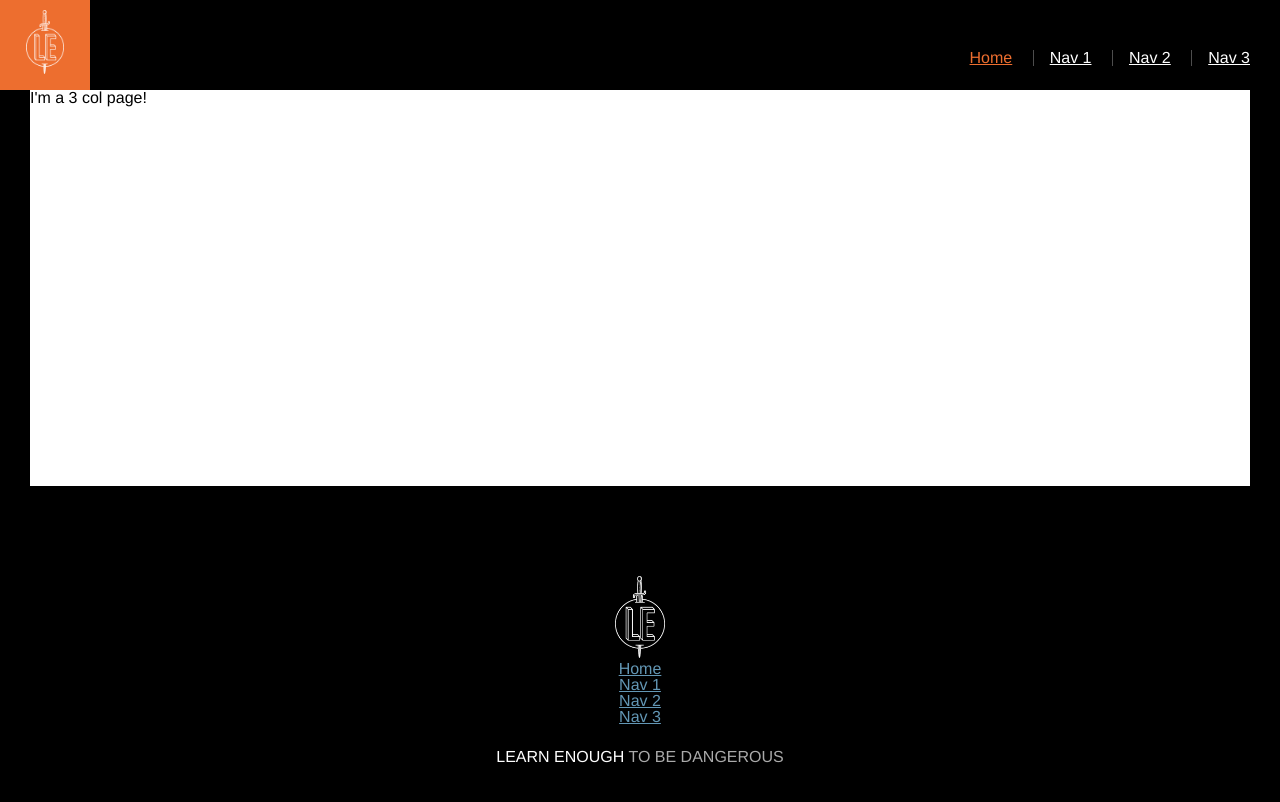
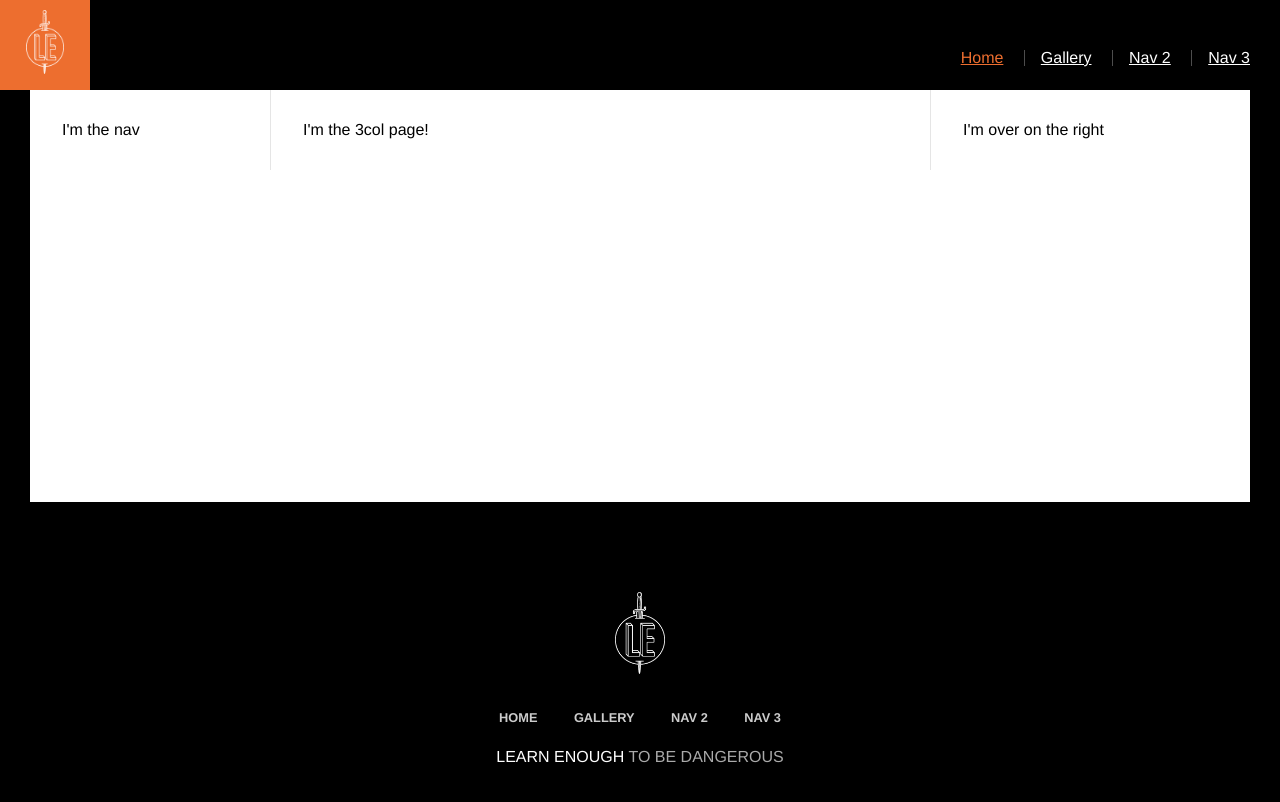
Before and after one commit to IkeCairns/Jekyll4, a Jekyll site: the page built from gallery/index.html, in a window 1280 px wide. Shown: the top 802 px of the page. Built offline with Jekyll 4.4.1, drawn with Linux system fonts in a browser that asks for light colours.

Commit message:
Fix Footer

```diff
--- a/_includes/footer.html
+++ b/_includes/footer.html
@@ -3,7 +3,7 @@
     <img src="../images/logo.png" alt="Learn Enough"/>
   </a>
   <nav>
-    <ul class=""footer-nav nav-links">
+    <ul class="footer-nav nav-links">
       {% include nav-links.html %}
     </ul>
   </nav>
--- a/_includes/nav-links.html
+++ b/_includes/nav-links.html
@@ -1,4 +1,4 @@
 <li><a href="/">Home</a></li>
-<li><a href="#">Nav 1</a></li>
-<li><a href="#">Nav 2</a></li>
-<li><a href="#">Nav 3</a></li>
+<li><a href="../gallery/">Gallery</a></li>
+<li><a href="">Nav 2</a></li>
+<li><a href="">Nav 3</a></li>
--- a/css/main.css
+++ b/css/main.css
@@ -10,7 +10,7 @@ body {
   min-height: 100vh;
 }
 .content-container {
-  flex-grow: 1;
+  flex: 1 1 auto;
   padding-top: 10vh;
   width: 100%;
 }
@@ -119,6 +119,27 @@ h2 ~ p {
   color: #ccc;
 }
 
+/* COLUMN STYLES */
+.col-three {
+  display: flex;
+}
+.col {
+  box-sizing: border-box;
+  padding: 2em;
+}
+.col-three .col ~ .col {
+  border-left: 1px solid rgb(0, 0, 0, 0.1)
+}
+.col-three .col-nav {
+  flex: 0 1 15em;
+}
+.col-three .col-content {
+  flex: 1;
+}
+.col-three .col-aside {
+  flex: 0 1 20em;
+}
+
 /* HERO STYLES */
 .full-hero {
   background-color: #c7dbfc;
@@ -183,15 +204,13 @@ h2 ~ p {
   margin-top: 1em;
 }
 .callout-title {
-  flex-basis: 0;
-  flex-grow: 1;
+  flex: 1;
   font-size: 5.75vw;
   text-align: right;
   text-transform: uppercase;
 }
 .callout-copy {
-  flex-basis: 45em;
-  flex-shrink: 0;
+  flex: 0 0 45em;
   font-size: 0.8rem;
   padding: 0 3vw;
 }
--- a/gallery/index.html
+++ b/gallery/index.html
@@ -2,4 +2,14 @@
 layout: default
 ---
 
-I'm a 3 col page!
+<div class="gallery col-three">
+  <div class="col col-nav">
+    I'm the nav
+  </div>
+  <div class="col col-content">
+    I'm the 3col page!
+  </div>
+  <div class="col col-aside">
+    I'm over on the right
+  </div>
+</div>
```
